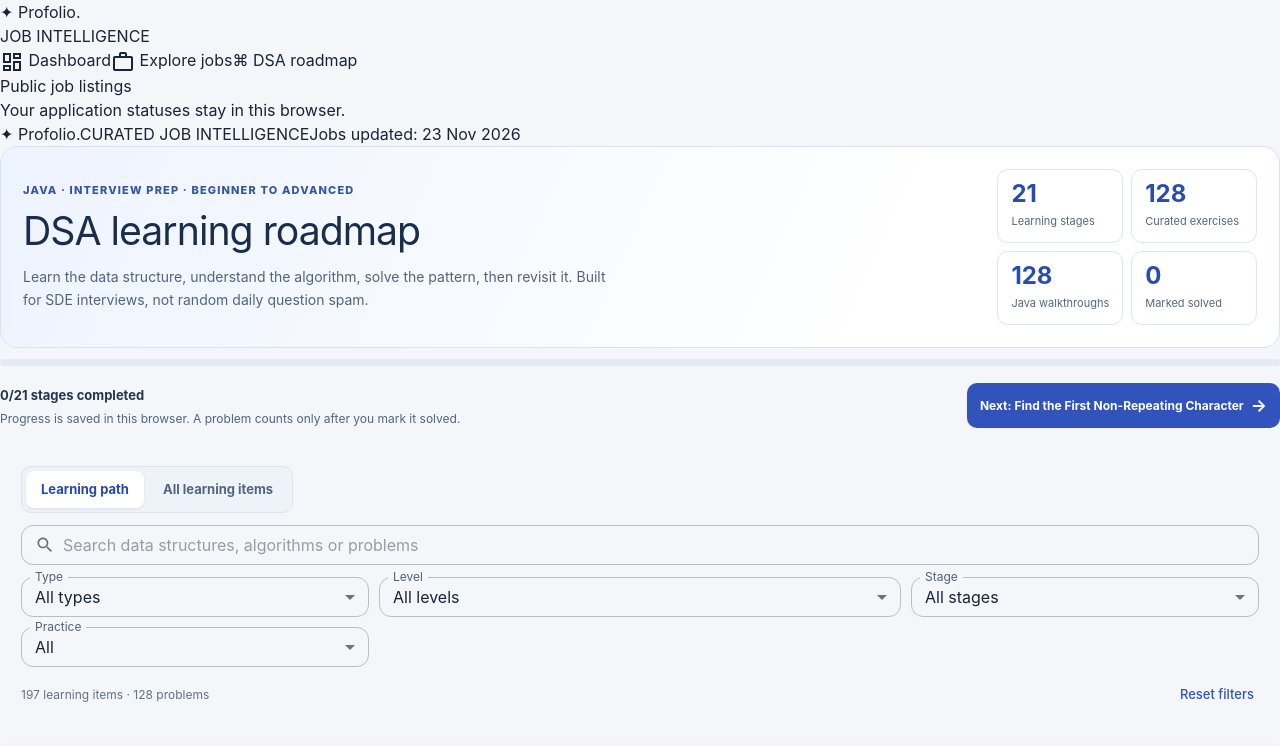
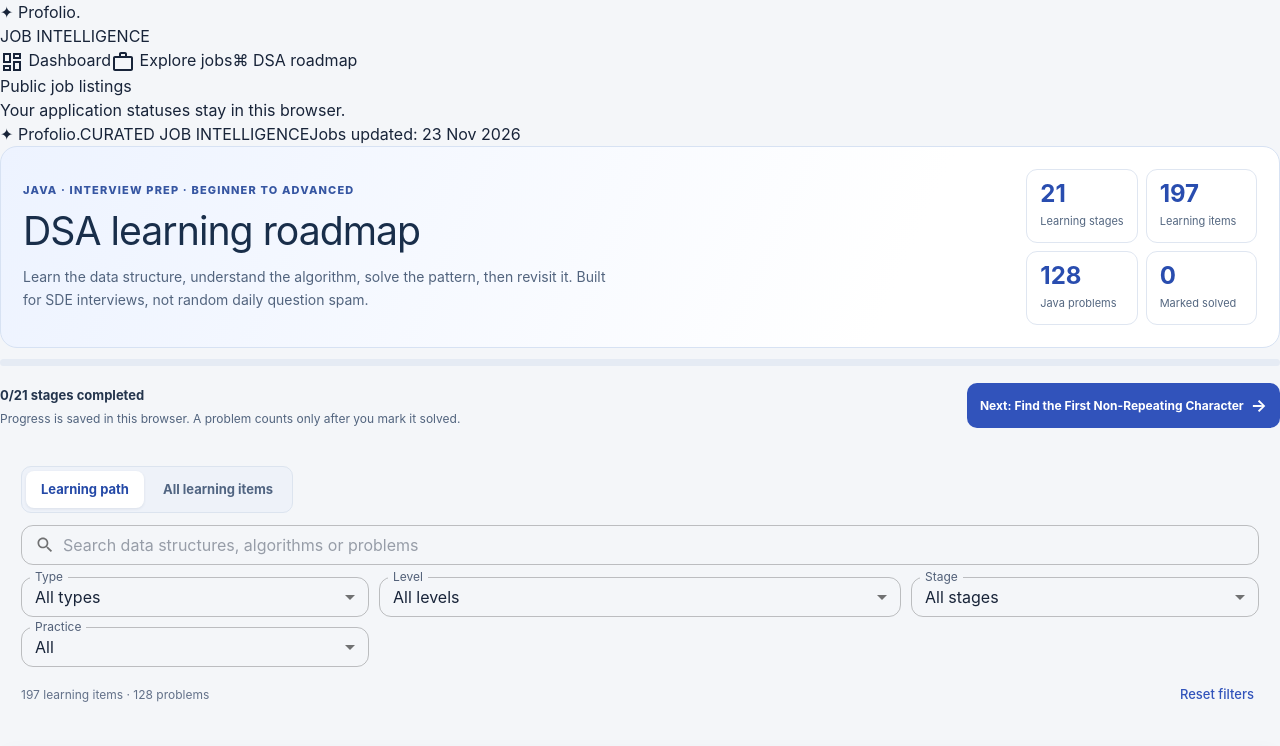
Before and after one commit to yashxag/yashxag.github.io, a React (Vite) app: page /dsa in a window 1280 px wide. Shown: the top 746 px of the page. Built offline with nearby package versions, Linux system fonts and the light colour scheme.

Commit message:
ui(dsa): count all learning items in roadmap overview

```diff
--- a/src/Dsa.jsx
+++ b/src/Dsa.jsx
@@ -89,8 +89,8 @@ function RoadmapHome({stages,problems,concepts,method,progress,toggle}){
    <div className="learning-hero-copy"><p className="learning-eyebrow">JAVA · INTERVIEW PREP · BEGINNER TO ADVANCED</p><h1>DSA learning roadmap</h1><p>Learn the data structure, understand the algorithm, solve the pattern, then revisit it. Built for SDE interviews, not random daily question spam.</p></div>
    <div className="learning-hero-stats" aria-label="Your learning progress">
     <div><strong>{stages.length}</strong><span>Learning stages</span></div>
-    <div><strong>{problems.length}</strong><span>Curated exercises</span></div>
-    <div><strong>{worked}</strong><span>Java walkthroughs</span></div>
+    <div><strong>{allEntries.length}</strong><span>Learning items</span></div>
+    <div><strong>{worked}</strong><span>Java problems</span></div>
     <div><strong>{solved}</strong><span>Marked solved</span></div>
    </div>
   </div>
```
